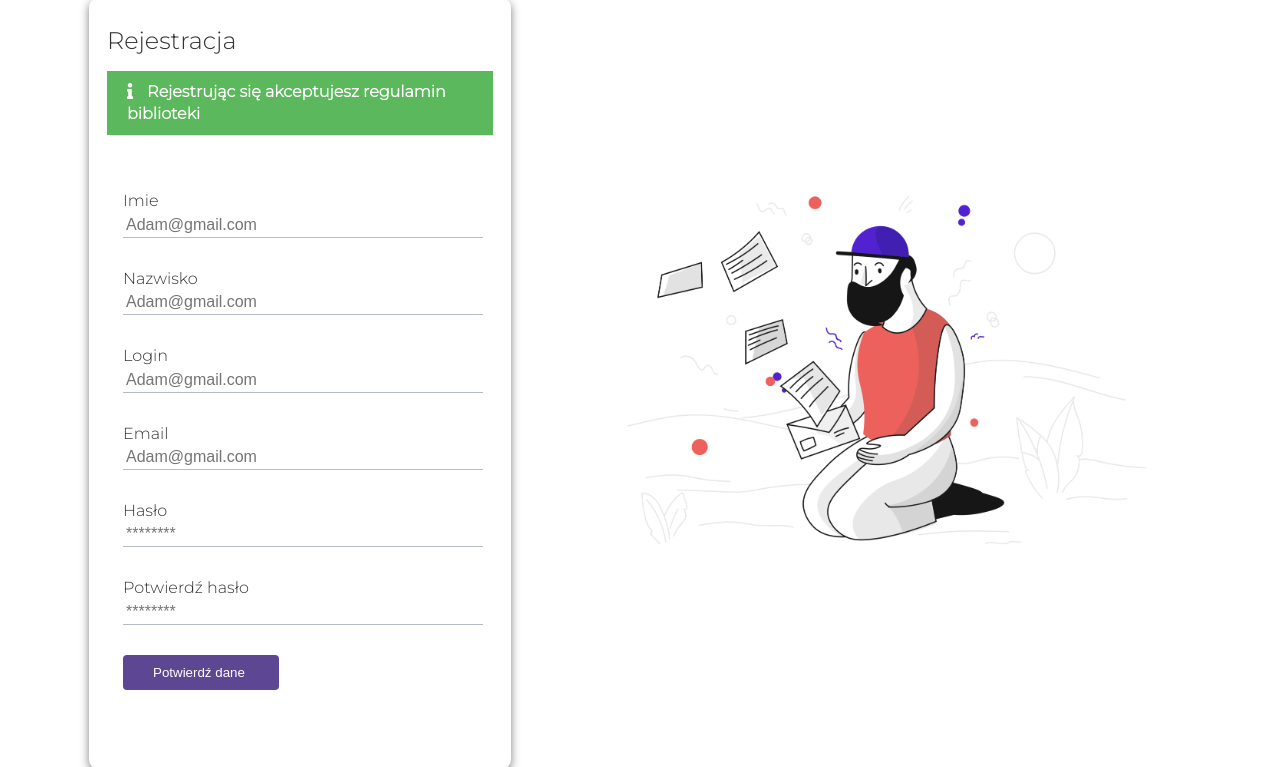
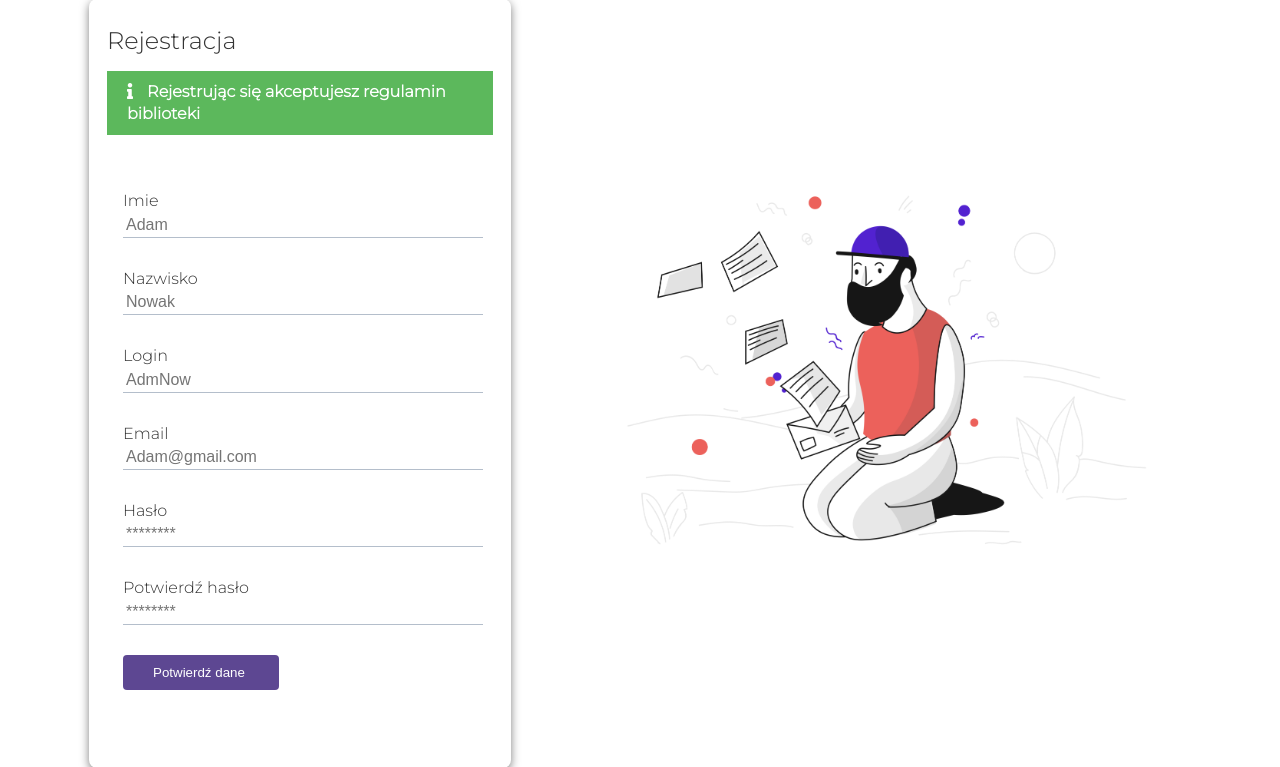
Before and after one commit to arczan2/biblioteka, a Django app: page /registration in a window 1280 px wide. Shown: the part 326-1093 px from the top of the page. Run offline with Django 3.2, Linux system fonts and the light colour scheme.

Commit message:
Rejestracja poprawki formularza

```diff
--- a/library/static/library/style.css
+++ b/library/static/library/style.css
@@ -122,6 +122,7 @@ p{
 }
 
 .show-form input[type='email'],
+.show-form input[type='field'],
 .show-form input[type='text'],
 .show-form input[type='password']{
     border: 0;
--- a/library/templates/library/registration.html
+++ b/library/templates/library/registration.html
@@ -51,21 +51,21 @@
                 <div class="show-form">
 
                 <form method="post">
-                    <div class="form-control">
+
+                     <div class="form-control">
                         <label>Imie</label>
-                        <input type="text" name="name" placeholder="Adam@gmail.com" required>
+                        <input type="field" name="name" placeholder="Adam" required>
                     </div>
 
                     <div class="form-control">
                         <label>Nazwisko</label>
-                        <input type="text" name="name" placeholder="Adam@gmail.com" required>
+                        <input type="field" name="surrname" placeholder="Nowak" required>
                     </div>
 
                     <div class="form-control">
                         <label>Login</label>
-                        <input type="text" name="name" placeholder="Adam@gmail.com" required>
+                        <input type="field" name="login" placeholder="AdmNow" required>
                     </div>
-
 
 
                     <div class="form-control">
```
